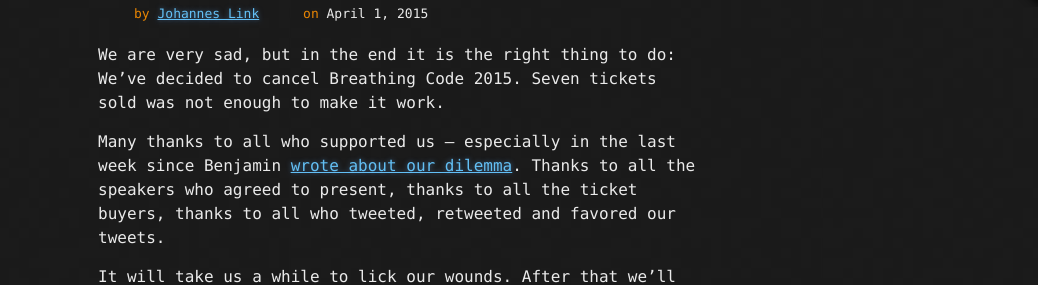
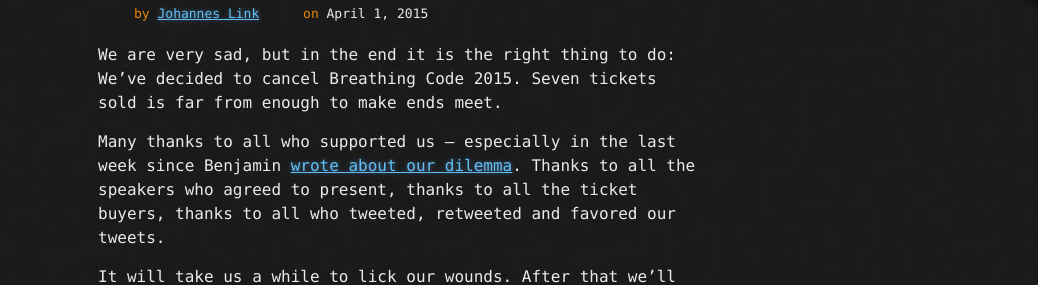
Before and after one commit to BreathingCode/BreathingCode.github.io, a Jekyll site: the page built from _posts/2015-04-01-cancelling-the-conference.md, in a window 1280 px wide. Shown: the part 193-478 px from the top of the page, without its empty margins (242-1280 px from the left). Built offline with Jekyll 4.4.1, drawn with Linux system fonts in a browser that asks for light colours; nearby versions of some CDN libraries; Markdown is read by kramdown in place of the engine named in the settings.

Commit message:
Some corrections

```diff
--- a/_posts/2015-04-01-cancelling-the-conference.md
+++ b/_posts/2015-04-01-cancelling-the-conference.md
@@ -6,7 +6,8 @@
 ---
 
 We are very sad, but in the end it is the right thing to do: We've decided
-to cancel Breathing Code 2015. Seven tickets sold was not enough to make it work.
+to cancel Breathing Code 2015. Seven tickets sold is far from enough to make
+ends meet.
 
 Many thanks to all who supported us -- especially in the last week since Benjamin
 [wrote about our dilemma](/2015/03/27/making-it-count.html). Thanks to all the
```
